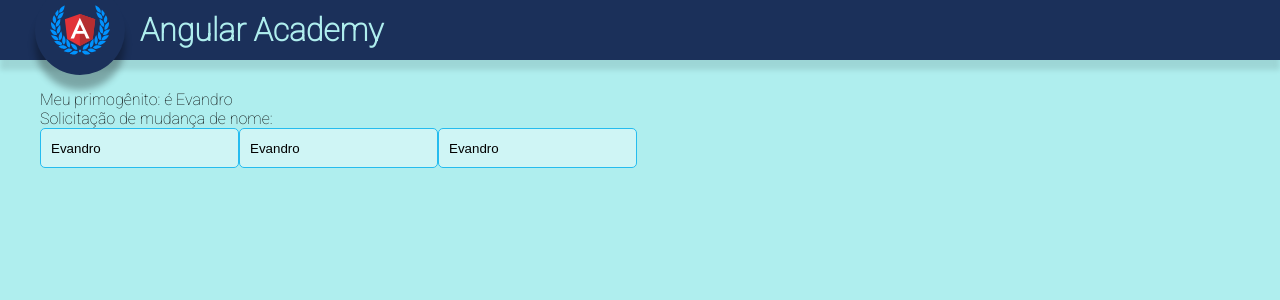
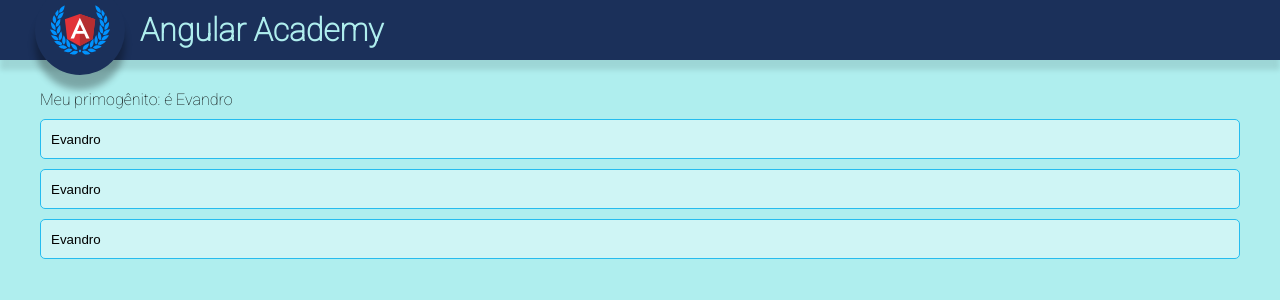
Before and after one commit to evandrosevergnini/angular-academy, an Angular app: page / in a window 1280 px wide. Shown: the top 300 px of the page. Built offline with nearby package versions, Linux system fonts and the light colour scheme.

Commit message:
Tipando event

```diff
--- a/src/app/meu-primogenito/meu-primogenito.component.html
+++ b/src/app/meu-primogenito/meu-primogenito.component.html
@@ -1,6 +1,5 @@
 <div class="meu-primogenito">
   <p>Meu primogênito: é {{ filho.nome }} </p>
-  <p>Solicitação de mudança de nome:</p>
   <input type="text" [value]="filho.nome" />
   <input type="text" [(value)]="filho.nome" (input)="onInput($event)"/>
   <input type="text" [(ngModel)]="filho.nome" />
--- a/src/app/meu-primogenito/meu-primogenito.component.scss
+++ b/src/app/meu-primogenito/meu-primogenito.component.scss
@@ -0,0 +1,5 @@
+.meu-primogenito {
+  display: flex;
+  flex-direction: column;
+  gap: 1rem;
+}
--- a/src/app/meu-primogenito/meu-primogenito.component.ts
+++ b/src/app/meu-primogenito/meu-primogenito.component.ts
@@ -16,8 +16,8 @@ export class MeuPrimogenitoComponent implements OnInit {
   ngOnInit(): void {
   }
 
-  onInput(ev) {
-    this.filho.nome = ev.target.value
+  onInput(ev: KeyboardEvent) {
+    this.filho.nome = (ev.target as HTMLInputElement).value
   }
 
 }
```
